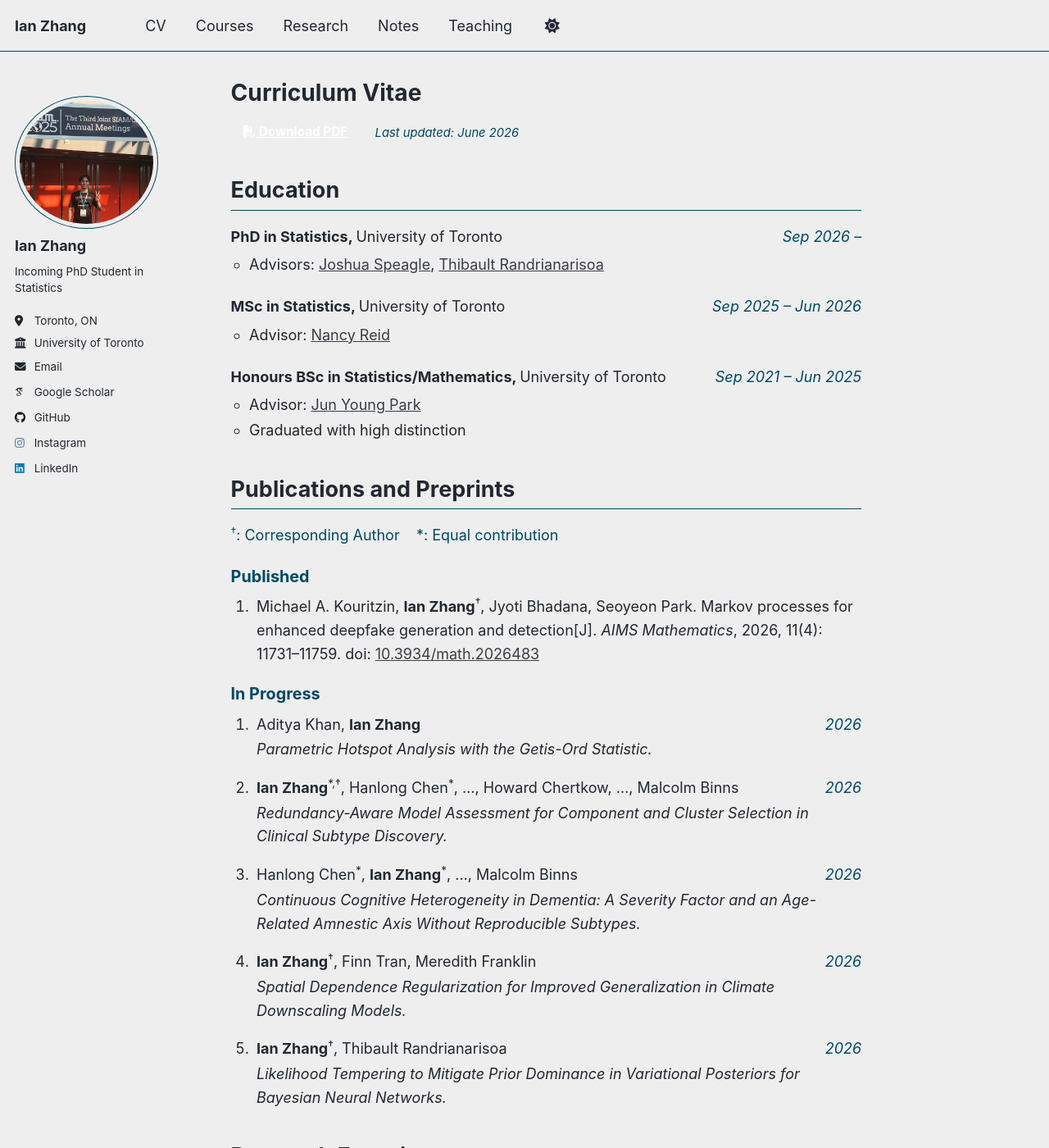
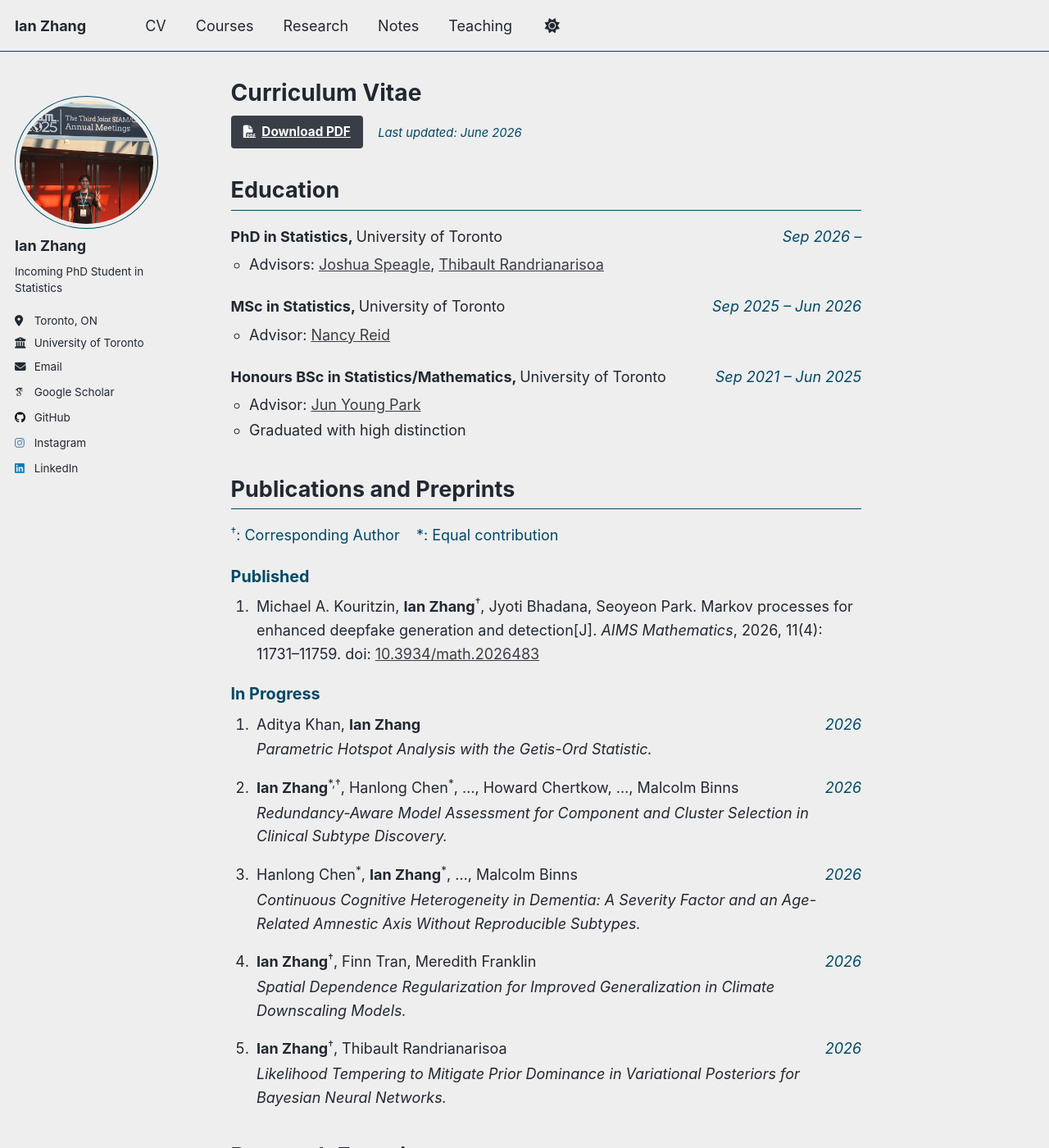
Before and after one commit to IanZhang42/ianwebsite, a Jekyll site: the page built from _pages/cv.md, in a window 1280 px wide and 1400 px high. Shown: the whole window at 82% size. Built offline with Jekyll 4.4.1, drawn with Linux system fonts in a browser that asks for light colours; some web fonts are replaced; a script that is not in the unit is left out.

Commit message:
Give CV Download PDF link a visible button background
The theme's base .btn uses an undefined --global-base-color background in
light mode, leaving white text invisible. Set an explicit link-colored
background with a hover state.

Co-Authored-By: Claude Opus 4.8 <noreply@anthropic.com>

```diff
--- a/_sass/layout/_json_cv.scss
+++ b/_sass/layout/_json_cv.scss
@@ -19,7 +19,20 @@
 }
 
 .cv-pdf-btn {
+  display: inline-flex;
+  align-items: center;
+  gap: 0.4rem;
   font-size: 0.85rem;
+  color: #fff !important;
+  background-color: var(--global-link-color);
+  border-radius: 4px;
+
+  &:hover,
+  &:focus {
+    color: #fff !important;
+    background-color: var(--global-link-color-hover);
+    text-decoration: none;
+  }
 }
 
 .cv-updated {
```
